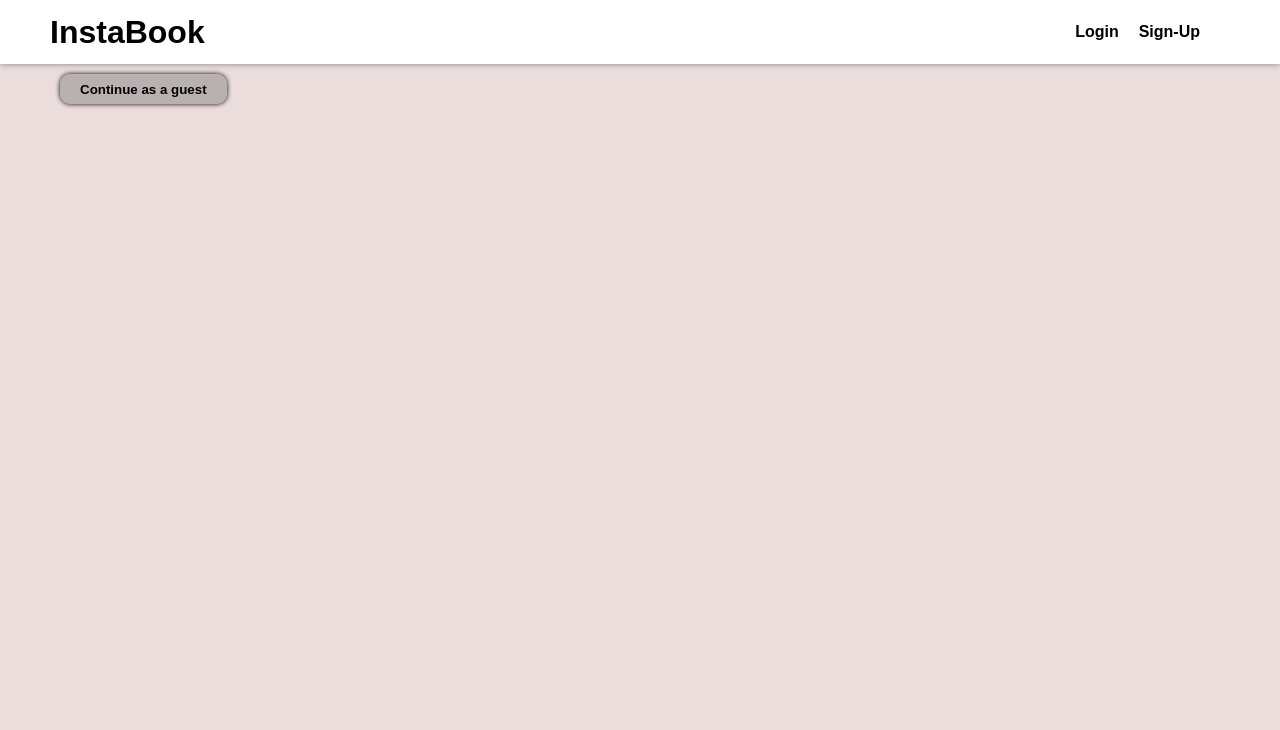
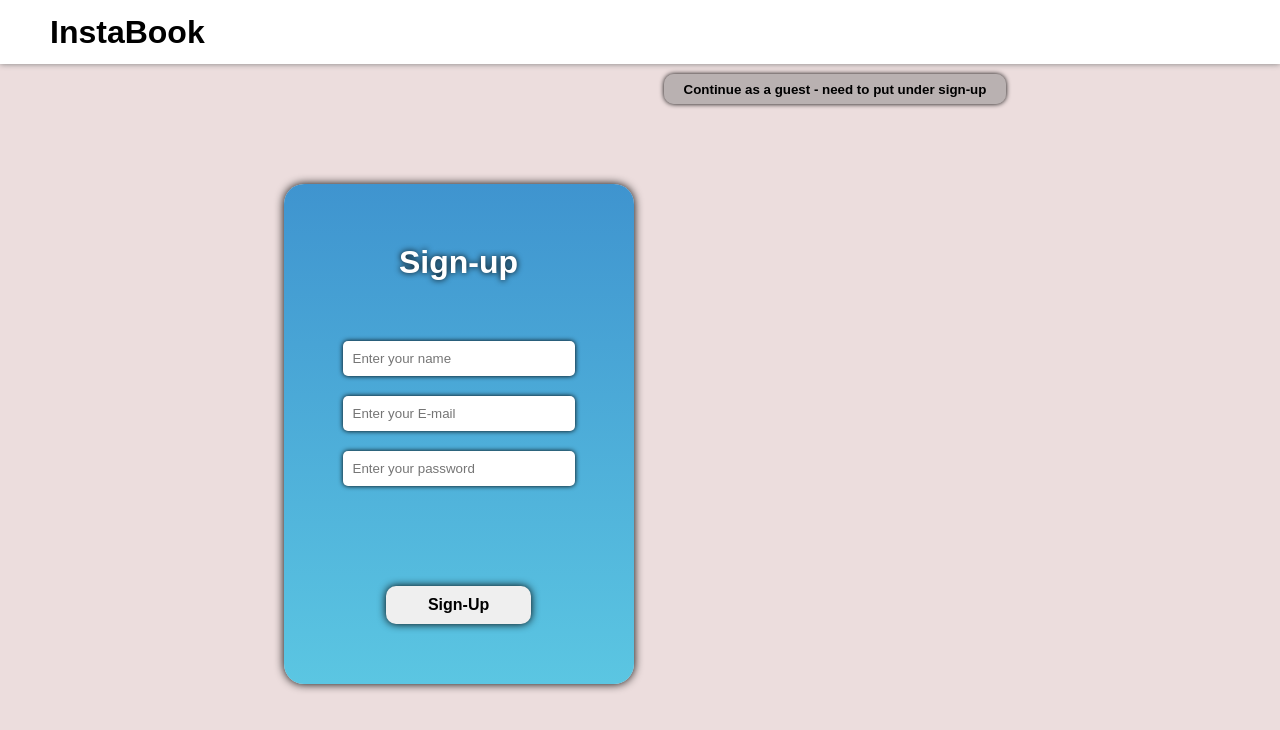
Before and after one commit to Almogbb/InstaBook---WiP, a React (Create React App) app: page / in a window 1280 px wide. Shown: the top 730 px of the page. Built offline with nearby package versions, Linux system fonts and the light colour scheme; no server answers.

Commit message:
moved sign-up form to landing page

```diff
--- a/src/components/MainHeader.js
+++ b/src/components/MainHeader.js
@@ -1,11 +1,12 @@
 import { Fragment } from 'react';
 import { useSelector } from 'react-redux';
-import { NavLink, useNavigate } from 'react-router-dom';
+import { NavLink, useLocation, useNavigate } from 'react-router-dom';
 
 import './MainHeader.scss';
 
 function MainHeader() {
   const navigate = useNavigate();
+  const location = useLocation();
   const loggedInUser = useSelector((state) => state.users.loggedInUser);
 
   function moveToHomeRoute() {
@@ -15,10 +16,11 @@ function MainHeader() {
   return (
     <header className='main-header flex-center'>
       <div className='header-layout flex-center'>
-        <h1 className='logo' onClick={moveToHomeRoute}>
-          InstaBook
+        <h1 className='logo-container' onClick={moveToHomeRoute}>
+          <span className='logo'>InstaBook</span>
         </h1>
 
+        {location.pathname !== '/' && (
           <nav>
             <ul className='log-sign-container'>
               {loggedInUser && <li>{loggedInUser.name}</li>}
@@ -34,6 +36,7 @@ function MainHeader() {
               )}
             </ul>
           </nav>
+        )}
         {/* <div className='main-filter flex-center'>
           <label htmlFor='search'>search</label>
           <input className='search-input' name='search' type='text' />
--- a/src/components/MainHeader.scss
+++ b/src/components/MainHeader.scss
@@ -48,10 +48,13 @@
     }
   }
 
-  .logo{
+  .logo-container{
+
+    flex-grow: 1;
     // width: 100px;
-    flex-grow: 1;
-    cursor: pointer;
+    .logo{
+      cursor: pointer;
+    }
   }
 
   nav{
--- a/src/views/Home.js
+++ b/src/views/Home.js
@@ -3,6 +3,7 @@ import { useNavigate } from 'react-router-dom';
 
 import { usersSliceActions } from '../store/user-slice';
 import { userService } from '../services/user-service';
+import Signup from './Signup';
 
 import './Home.scss';
 
@@ -38,9 +39,10 @@ function Home() {
 
   return (
     <section>
-      <div>
+      <div className='guest-btn-container'>
+        <Signup />
         <button className='guest-btn btn' onClick={guestUserHandler}>
-          Continue as a guest
+          Continue as a guest - need to put under sign-up
         </button>
       </div>
     </section>
--- a/src/views/Home.scss
+++ b/src/views/Home.scss
@@ -1,4 +1,11 @@
-.guest-btn{
-  background-color: rgba(128, 128, 128, 0.479);
-  margin-top: 10px;
+.guest-btn-container{
+  display: flex;
+  // align-items: center;
+  justify-content: center;
+
+
+  .guest-btn{
+    background-color: rgba(128, 128, 128, 0.479);
+    margin-top: 10px;
+  }
 }
--- a/src/views/Signup.scss
+++ b/src/views/Signup.scss
@@ -46,6 +46,7 @@
         padding: 10px;
         border-radius: 10px;
         box-shadow: 0 0 8px 0;
+        font-size: 1rem;
       }
     }
   }
```
Lines whose indentation alone changed are shown as unchanged.
